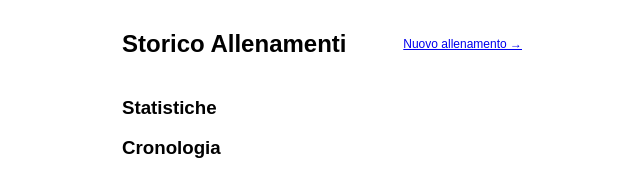
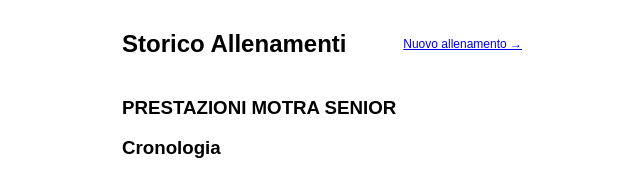
Before and after one commit to ArsaniosRezk/Allenamenti-Motra-Senior, a plain HTML site: page storico.html in a window 1280 px wide. Shown: the whole page, without its empty margins (318-958 px from the left). Drawn offline with Linux system fonts and the light colour scheme; no server answers.

Commit message:
Update storico.html

```diff
--- a/storico.html
+++ b/storico.html
@@ -14,7 +14,7 @@
       <a href="index.html" style="font-size: 12px">Nuovo allenamento →</a>
     </div>
 
-    <h3>Statistiche</h3>
+    <h3>PRESTAZIONI MOTRA SENIOR</h3>
     <div id="statisticheContainer"></div>
 
     <div id="storicoContainer">
```
